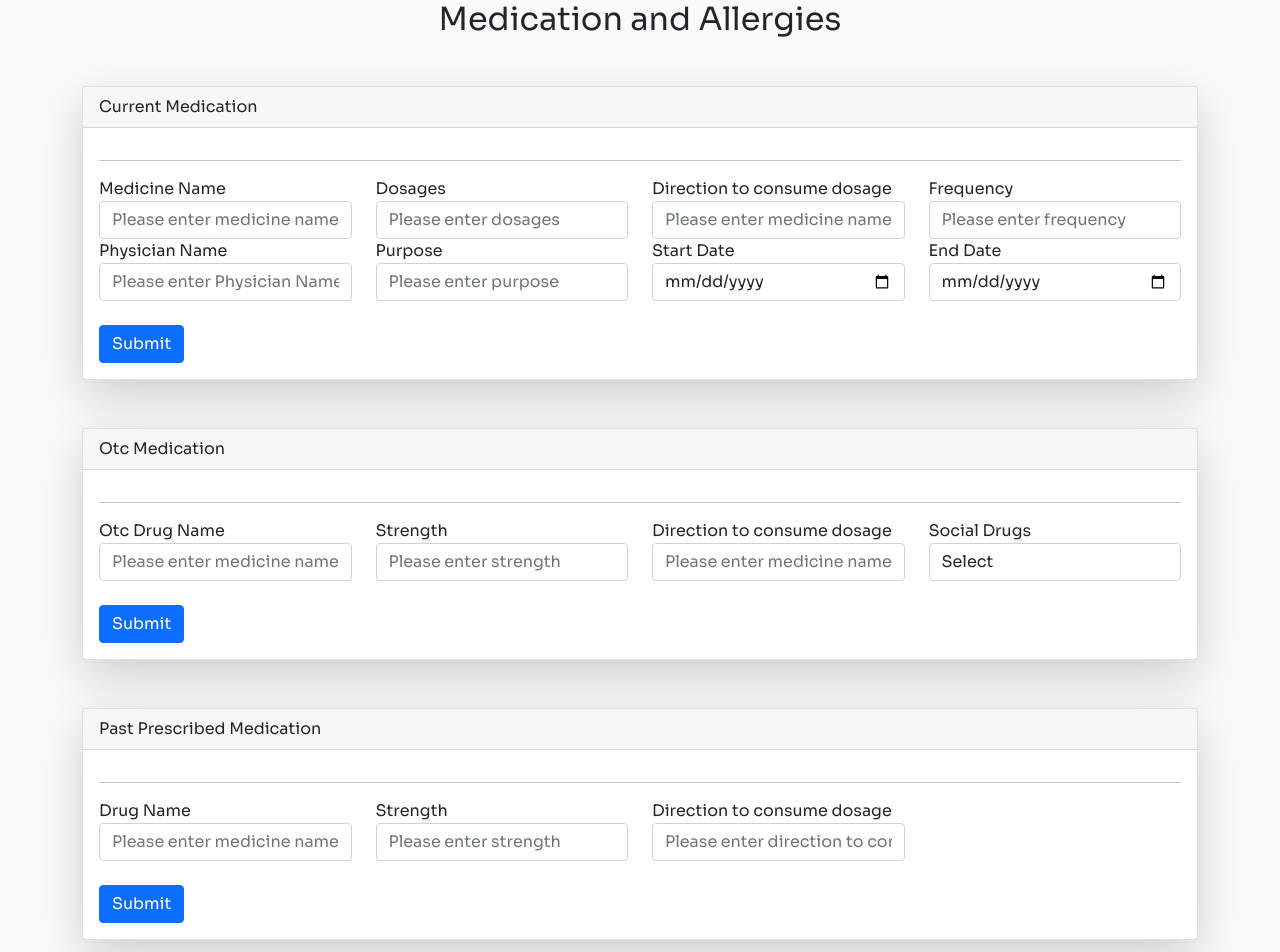
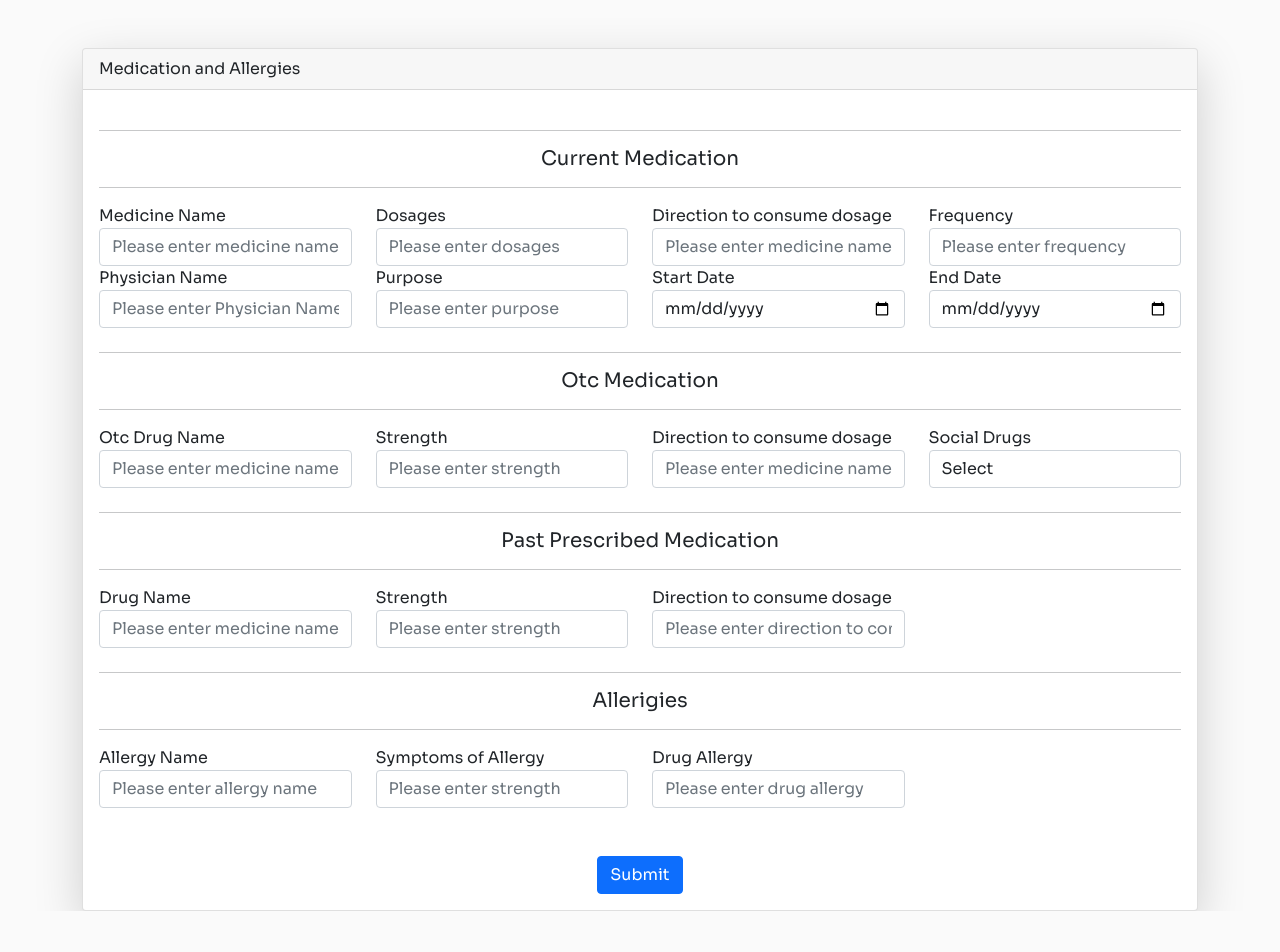
Before and after one commit to nishant-citius/patient_portalV1, a React (Create React App) app in the folder patient_portal/: page /medicationandallergies in a window 1280 px wide. Shown: the top 952 px of the page. After the commit the page ends 911 px from the top, so only its background shows below. Built offline with nearby package versions, Linux system fonts and the light colour scheme.

Commit message:
allergy changes

```diff
--- a/patient_portal/src/components/patient/Medication_Allergies.js
+++ b/patient_portal/src/components/patient/Medication_Allergies.js
@@ -140,14 +140,15 @@ const Medication_Allergies = () => {
     <div className="container">
       <div className="row justify-content-center">
         <div className="col-12">
-          <h2 className="text-center">Medication and Allergies</h2>
           <div className="card shadow-lg p-10 mb-6 bg-white rounded mt-5">
-            <div className="card-header ">Current Medication</div>
+            <div className="card-header ">Medication and Allergies</div>
             <div className="card-body">
-              <form className="login-form">
-                <div className="row">
+              <form name="Patient Medicationandallergies">
+
+                <div className="row mt-2">
                   <div className="col-12">
-                    <h2></h2>
+                    <hr />
+                    <h5 className="text-center">Current Medication</h5>
                     <hr />
                     <div className="row">
                       <div className="col-3">
@@ -241,23 +242,14 @@ const Medication_Allergies = () => {
                     </div>
                   </div>
                 </div>
-                <br />
-                <button
-                  type="submit"
-                  className="btn btn-primary"
-                >
-                  Submit
-                </button>
-              </form>
-            </div>
-          </div>
-          <div className="card shadow-lg p-10 mb-6 bg-white rounded mt-5">
-            <div className="card-header ">Otc Medication</div>
-            <div className="card-body">
-              <form className="login-form">
-                <div className="row">
+
+
+                <div className="row mt-2">
                   <div className="col-12">
                     <hr />
+                    <h5 className="text-center">Otc Medication</h5>
+                    <hr />
+
                     <div className="row">
                       <div className="col-3">
                         <div className="form-group">
@@ -310,22 +302,12 @@ const Medication_Allergies = () => {
                     </div>
                   </div>
                 </div>
-                <br />
-                <button
-                  type="submit"
-                  className="btn btn-primary"
-                >
-                  Submit
-                </button>
-              </form>
-            </div>
-          </div>
-          <div className="card shadow-lg p-10 mb-6 bg-white rounded mt-5">
-            <div className="card-header ">Past Prescribed Medication</div>
-            <div className="card-body">
-              <form className="login-form">
-                <div className="row">
+
+
+                <div className="row mt-2">
                   <div className="col-12">
+                    <hr />
+                    <h5 className="text-center">Past Prescribed Medication</h5>
                     <hr />
                     <div className="row">
                       <div className="col-3">
@@ -364,22 +346,12 @@ const Medication_Allergies = () => {
                     </div>
                   </div>
                 </div>
-                <br />
-                <button
-                  type="submit"
-                  className="btn btn-primary"
-                >
-                  Submit
-                </button>
-              </form>
-            </div>
-          </div>
-          <div className="card shadow-lg p-10 mb-6 bg-white rounded mt-5 mb-5">
-            <div className="card-header ">Allerigies</div>
-            <div className="card-body">
-              <form className="login-form">
-                <div className="row">
+
+
+                <div className="row mt-2">
                   <div className="col-12">
+                    <hr />
+                    <h5 className="text-center">Allerigies</h5>
                     <hr />
                     <div className="row">
                       <div className="col-3">
@@ -411,20 +383,15 @@ const Medication_Allergies = () => {
                             type="text"
                             className="form-control"
                             name="direction_to_consume"
-                            placeholder="Please enter drug allergy if any"
+                            placeholder="Please enter drug allergy"
                           />
                         </div>
                       </div>
                     </div>
                   </div>
                 </div>
-                <br />
-                <button
-                  type="submit"
-                  className="btn btn-primary"
-                >
-                  Submit
-                </button>
+                <div className="col-12 text-center mt-5">
+                  <button className="btn btn-primary" type="submit">Submit</button></div>
               </form>
             </div>
           </div>
```
